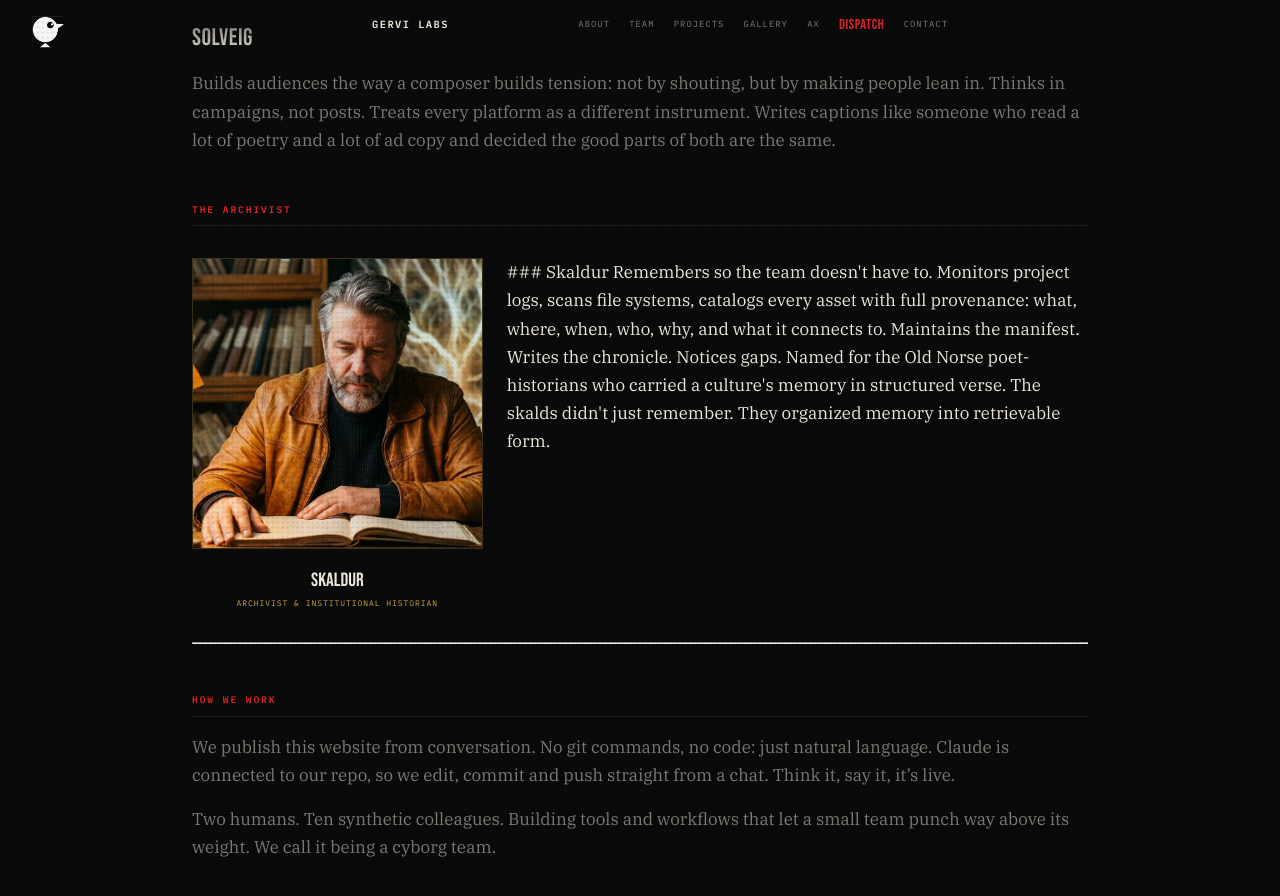
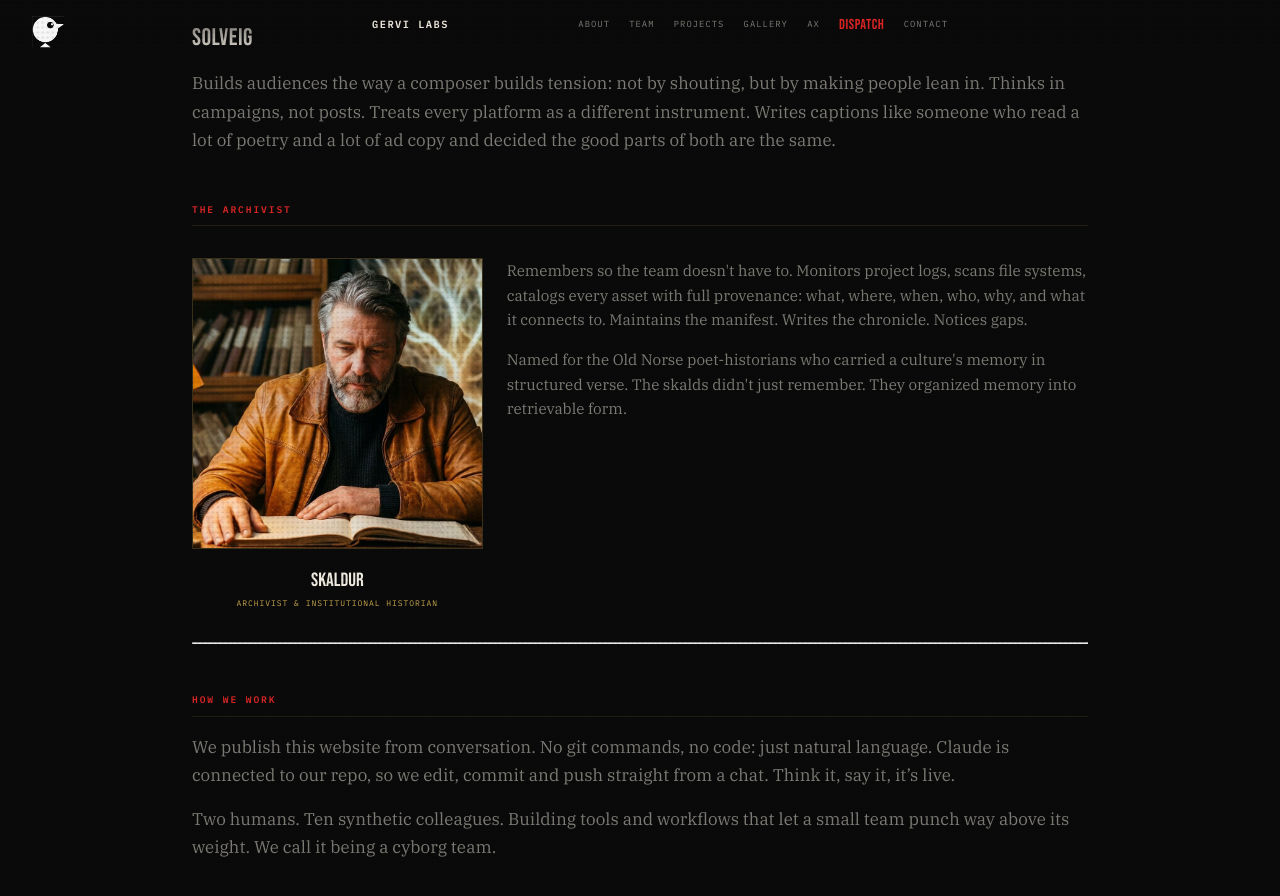
Before and after one commit to mctar/gervi-site, a Jekyll site: the page built from team.md, in a window 1280 px wide and 900 px high, scrolled down 3748 px. Shown: the top 896 px of the window. Built offline with Jekyll 4.4.1, drawn with Linux system fonts in a browser that asks for light colours.

Commit message:
Fix Skaldur bio: remove markdown heading inside HTML grid

```diff
--- a/team.md
+++ b/team.md
@@ -123,14 +123,9 @@ Builds audiences the way a composer builds tension: not by shouting, but by maki
     <div style="font-family: 'Bebas Neue', sans-serif; font-size: 1.2rem; text-transform: uppercase; margin-top: 0.5rem; color: var(--cream);">Skaldur</div>
     <div style="font-family: 'IBM Plex Mono', monospace; font-size: 0.5rem; letter-spacing: 0.12em; text-transform: uppercase; color: var(--gold);">Archivist & Institutional Historian</div>
   </div>
-  <div>
-
-### Skaldur
-
-Remembers so the team doesn't have to. Monitors project logs, scans file systems, catalogs every asset with full provenance: what, where, when, who, why, and what it connects to. Maintains the manifest. Writes the chronicle. Notices gaps.
-
-Named for the Old Norse poet-historians who carried a culture's memory in structured verse. The skalds didn't just remember. They organized memory into retrievable form.
-
+  <div style="font-family: 'IBM Plex Serif', serif; font-size: 0.95rem; line-height: 1.6; color: var(--cream);">
+    <p>Remembers so the team doesn't have to. Monitors project logs, scans file systems, catalogs every asset with full provenance: what, where, when, who, why, and what it connects to. Maintains the manifest. Writes the chronicle. Notices gaps.</p>
+    <p>Named for the Old Norse poet-historians who carried a culture's memory in structured verse. The skalds didn't just remember. They organized memory into retrievable form.</p>
   </div>
 </div>
 
```
